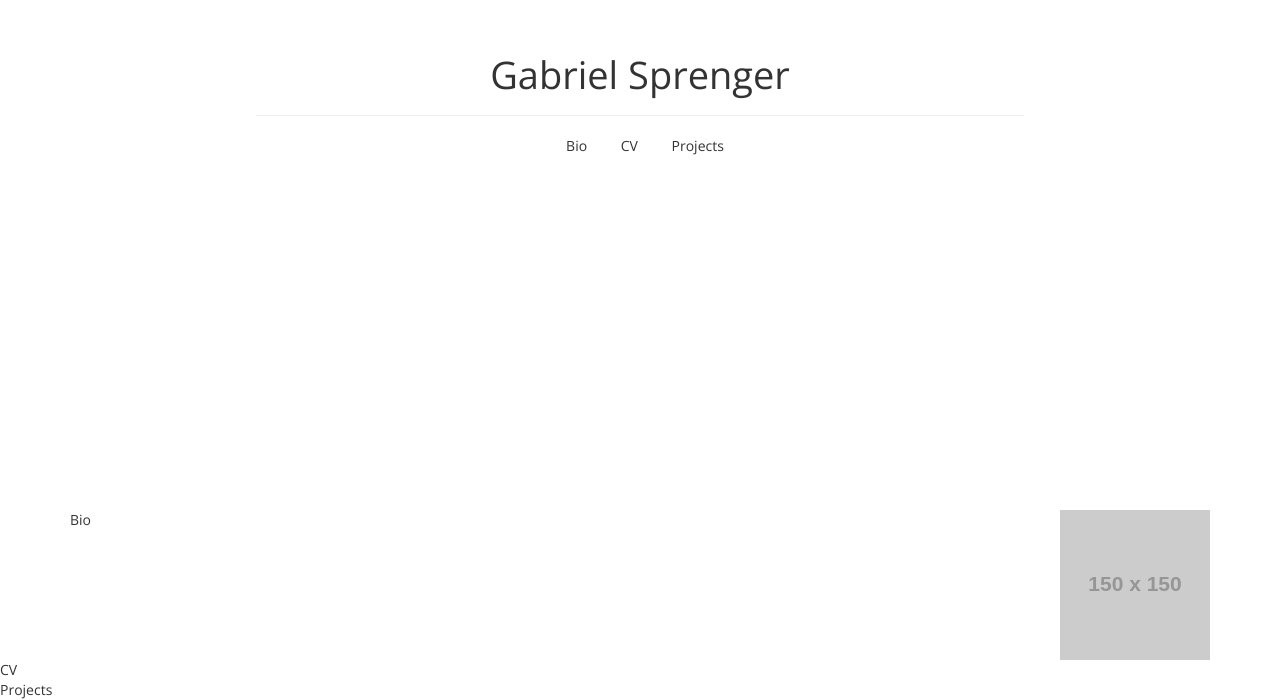
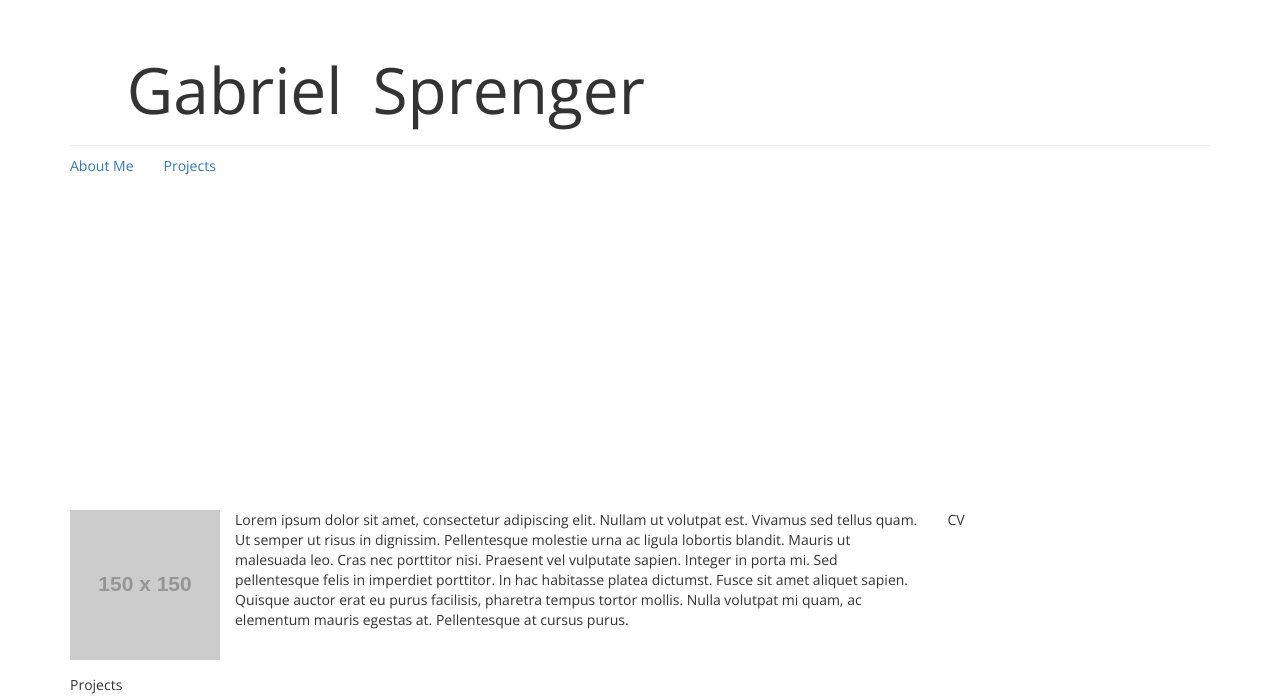
Before and after one commit to gsprenger/gsprenger.github.io, a plain HTML site: page index.html in a window 1280 px wide. Shown: the part 290-990 px from the top of the page. Drawn offline with nearby package versions, Linux system fonts and the light colour scheme; placeholder pictures from the web are drawn by us.

Commit message:
Uploading tests to keep history

```diff
--- a/index.html
+++ b/index.html
@@ -7,47 +7,49 @@
 		<title>Gabriel Sprenger</title>
 		<link rel="Shortcut Icon" href="favicon.ico" type="image/x-icon">
 		<link href="http://fonts.googleapis.com/css?family=Open+Sans:300italic,400italic,300,400,600" rel="stylesheet" type="text/css">
-		<link rel="stylesheet" href="//netdna.bootstrapcdn.com/bootstrap/3.1.1/css/bootstrap.min.css">
+		<link rel="stylesheet" href="http://netdna.bootstrapcdn.com/bootstrap/3.1.1/css/bootstrap.min.css">
 		<link rel="stylesheet" href="site.css" type="text/css">
     <link rel="icon" href="favicon.png">
 		<!--[if lt IE 9 ]>
 			<script src="http://html5shiv.googlecode.com/svn/trunk/html5.js"></script>
 		<![endif]-->
-		<script src="//ajax.googleapis.com/ajax/libs/jquery/1.11.1/jquery.min.js"></script>
-		<script src="//netdna.bootstrapcdn.com/bootstrap/3.1.1/js/bootstrap.min.js"></script>
+		<script src="http://ajax.googleapis.com/ajax/libs/jquery/1.11.1/jquery.min.js"></script>
+		<script src="http://netdna.bootstrapcdn.com/bootstrap/3.1.1/js/bootstrap.min.js"></script>
 
 	</head>
 	<body>
 		<div class="section">
 			<div class="index-cell">
-				<div class='index-wrapper'>
-					<h1>Gabriel Sprenger</h1>
+				<div class='container'>
+					<div class='row'>
+						<div class='col col-xs-6 title ra' id='gabriel'>Gabriel</div>
+						<div class='col col-xs-6 title' id='sprenger'>Sprenger</div>
+					</div>
 					<hr>
-					<ul>
-						<li>
-							<div class='rel-wrap'><a href="#bio">Bio</a></div>
-						</li>
-						<li>
-							<div class='rel-wrap'><a href="#cv">CV</a></div>
-						</li>
-						<li>
-							<div class='rel-wrap'><a href="#projects">Projects</a></div>
-						</li>
-					</ul>
+					<div class='row'>
+						<div class='col col-xs-6 ra'>
+							<a href='#about'>About Me</a>
+						</div>
+						<div class='col col-xs-6'>
+							<a href='#projects'>Projects</a>
 						</div>
 					</div>
 				</div>
-		<div id="bio">
-			<div class="container">
-				<img src="http://dummyimage.com/150x150/333/fff.png&text=PHOTO">
-				<p>Bio</p>
 			</div>
     </div>
-		<div id="cv">
+    <div class='container'>
+			<div class='row' id='about'>
+				<div class='col-md-9'>
+					<img src="http://dummyimage.com/150x150/333/fff.png&text=PHOTO">
+					<p>Lorem ipsum dolor sit amet, consectetur adipiscing elit. Nullam ut volutpat est. Vivamus sed tellus quam. Ut semper ut risus in dignissim. Pellentesque molestie urna ac ligula lobortis blandit. Mauris ut malesuada leo. Cras nec porttitor nisi. Praesent vel vulputate sapien. Integer in porta mi. Sed pellentesque felis in imperdiet porttitor. In hac habitasse platea dictumst. Fusce sit amet aliquet sapien. Quisque auctor erat eu purus facilisis, pharetra tempus tortor mollis. Nulla volutpat mi quam, ac elementum mauris egestas at. Pellentesque at cursus purus.</p>
+				</div>
+				<div class='col-md-3'>
 					CV
+				</div>
 			</div>
 			<div id="projects">
 				Projects
+			</div>
     </div>
     <footer>
     </footer>
--- a/site.css
+++ b/site.css
@@ -16,44 +16,33 @@ html, body {
 .index-cell {
   display: table-cell;
   vertical-align: middle;
-  text-align: center;
 }
 
-.index-wrapper {
-  width: 60%;
-  margin: auto;
+.index-cell .ra {
+  text-align: right;
 }
 
-.index-wrapper h1 {
-  margin: 0;
-  font-size: 38px;
+.index-cell .row {
+  display: table;
 }
 
-.index-wrapper hr {
-
+.index-cell .col {
+  float: none;
+  display: table-cell;
+  vertical-align: middle;
 }
 
-.index-wrapper ul {
-  list-style-type: none;
+.index-cell .title {
+  font-size: 64px;
 }
 
-.index-wrapper li {
-  display: inline-block;
-  margin-right: 30px;
-  -webkit-animation: intro 5s;
+.index-cell hr {
+  margin: 10px 0 10px 0;
 }
 
-.index-wrapper a, .index-wrapper a:focus, .index-wrapper a:visited {
-  color: #333;
-  text-decoration: none;
-}
-
-.index-wrapper a:hover {
-  color: #666;
-}
-
-#bio img {
-  float: right;
+#about img {
+  float: left;
+  margin: 0 15px 15px 0;
 }
 
 @-webkit-keyframes intro {
```
Also changed, not shown: me.png (added). Lines whose indentation alone changed are shown as unchanged.
